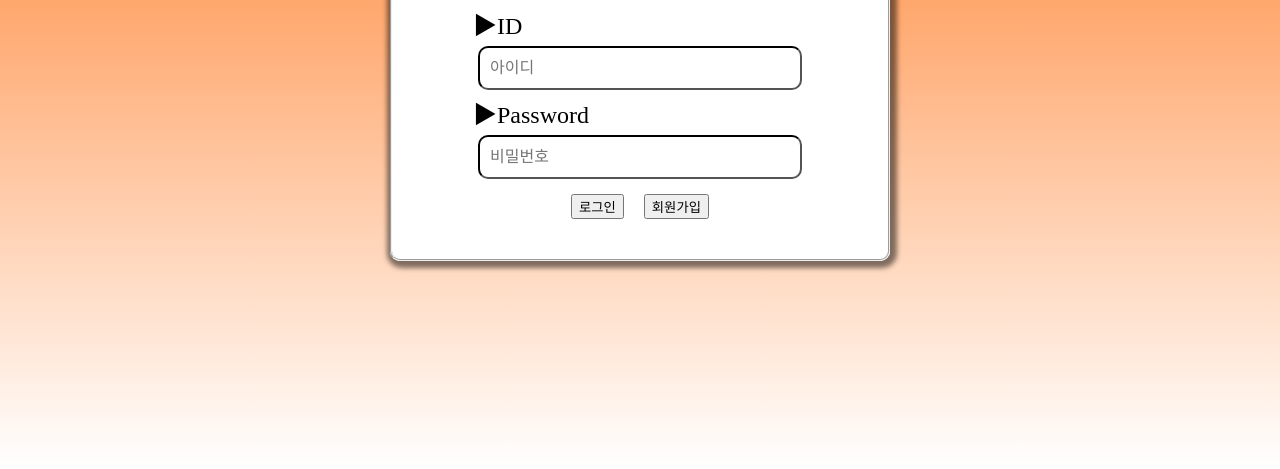
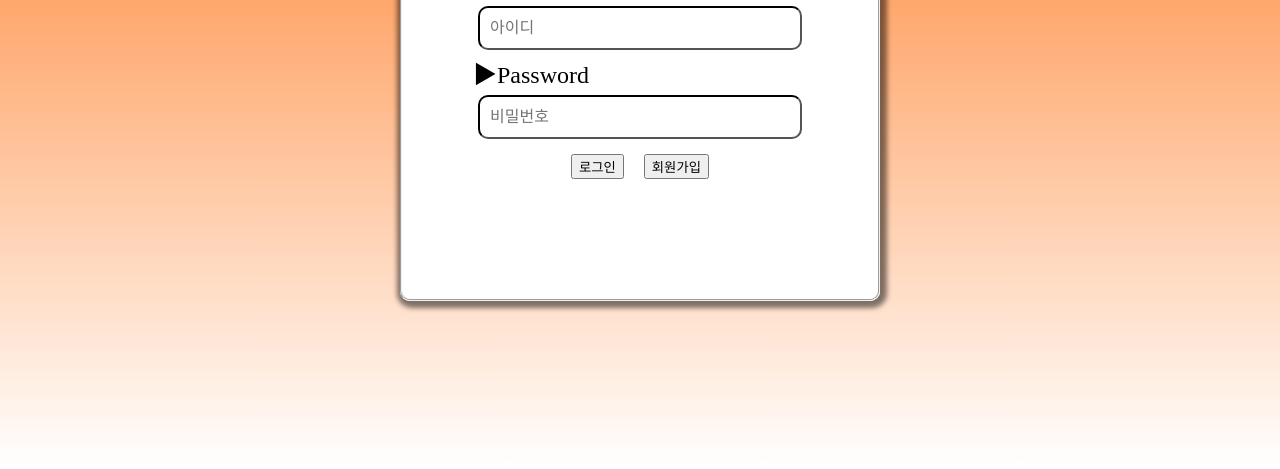
Before and after one commit to idenist/fantamin-C, a plain HTML site: page index.html in a window 1280 px wide. Shown: the part 347-816 px from the top of the page. Drawn offline with Linux system fonts and the light colour scheme.

Commit message:
Update index.html

```diff
--- a/index.html
+++ b/index.html
@@ -23,8 +23,8 @@
             align-items: center;  /* 교차축 방향 가운데 정렬 */
             box-shadow : 2px 2px 5px 5px rgba(0, 0, 0, 0.5); /* 그림자 효과 */
             border-radius : 10px; /* 모서리를 둥글게 */
-            width : 500px;
-            height : 400px;
+            width : 60vh;
+            height : 60vh;
             background-color: #ffffff;
             box-sizing : border-box; /* width와 height를 여백, 테두리 모두 포함해서 각각 500px, 400px이 되도록 */
         }
```
